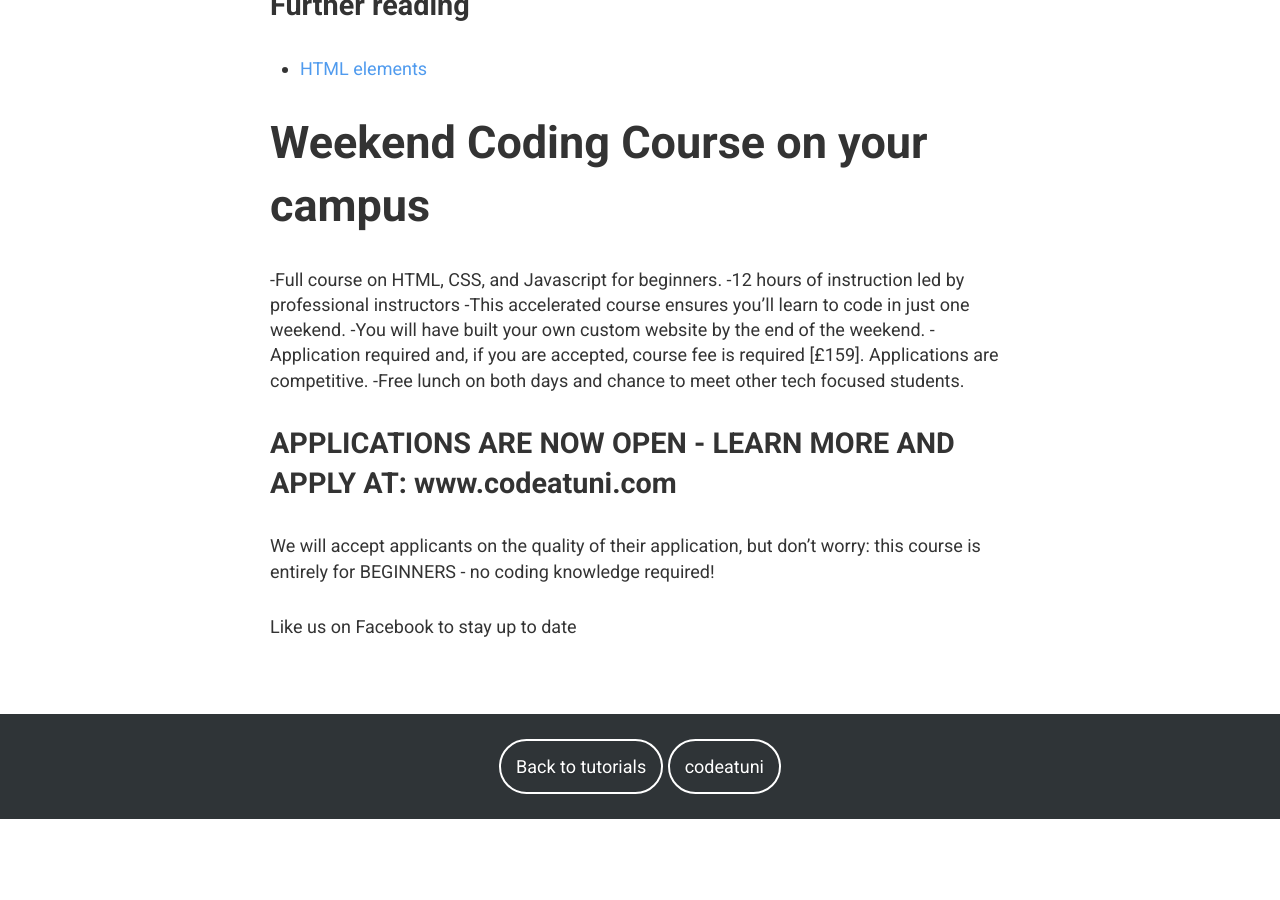
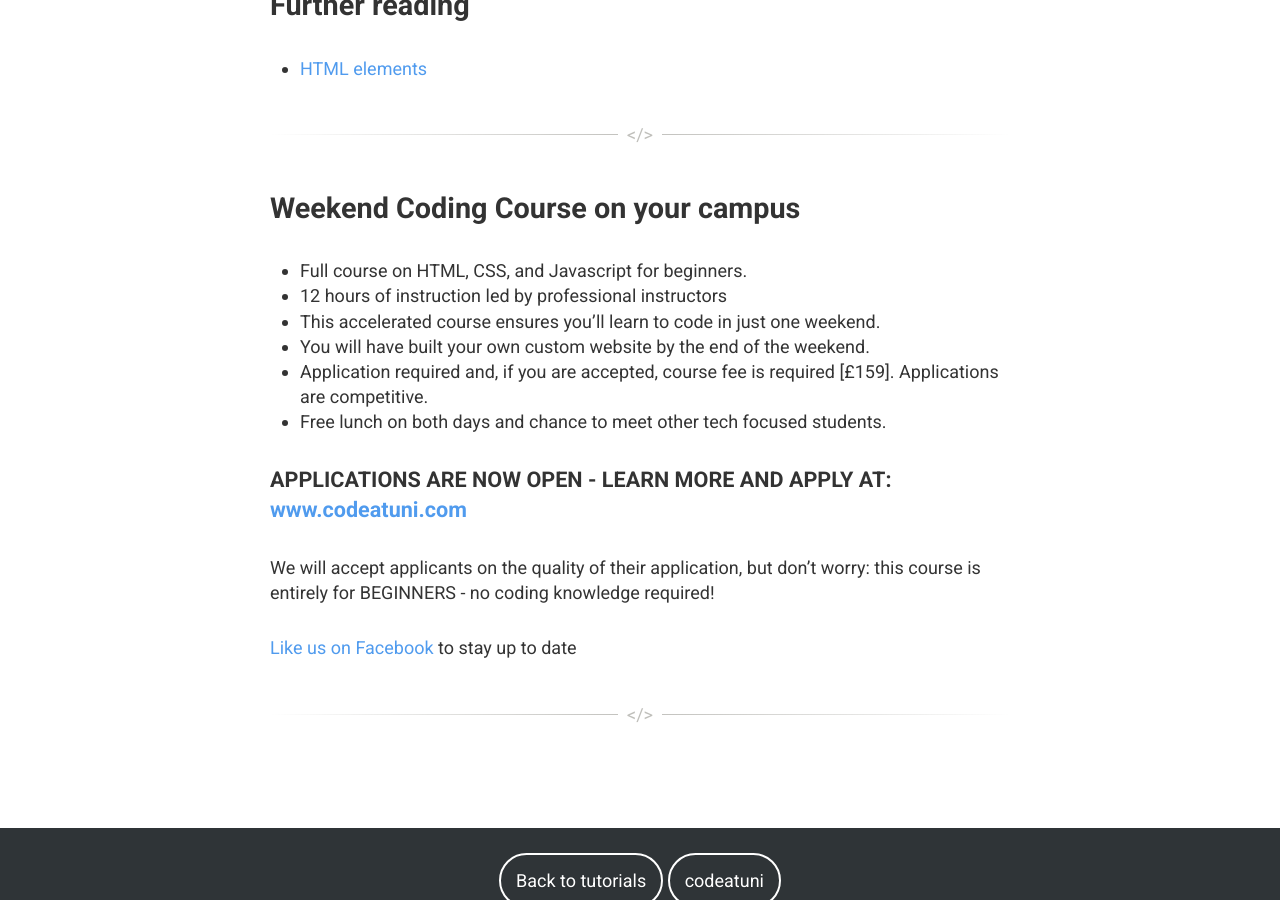
Before and after one commit to Code-At-Uni/guides, a Jekyll site: the page built from lessons/lesson0/tutorial.md, in a window 1280 px wide and 900 px high, scrolled down 13461 px. Built offline with Jekyll 4.4.1, drawn with Linux system fonts in a browser that asks for light colours; before the commit the page ends 14280 px from its top, so only the background shows below that; part of the change alters nothing that is shown.

Commit message:
more updates to footer copy

```diff
--- a/lessons/lesson0/tutorial.md
+++ b/lessons/lesson0/tutorial.md
@@ -498,17 +498,21 @@ If there is something you did not understand or want to give us some feedback,
 
 * [HTML elements](https://developer.mozilla.org/en/docs/Web/HTML/Element)
 
-# Weekend Coding Course on your campus
+-----
 
--Full course on HTML, CSS, and Javascript for beginners.
--12 hours of instruction led by professional instructors
--This accelerated course ensures you'll learn to code in just one weekend.
--You will have built your own custom website by the end of the weekend.
--Application required and, if you are accepted, course fee is required [£159]. Applications are competitive.
--Free lunch on both days and chance to meet other tech focused students.
+## Weekend Coding Course on your campus
 
-## APPLICATIONS ARE NOW OPEN - LEARN MORE AND APPLY AT: www.codeatuni.com
+- Full course on HTML, CSS, and Javascript for beginners.
+- 12 hours of instruction led by professional instructors
+- This accelerated course ensures you'll learn to code in just one weekend.
+- You will have built your own custom website by the end of the weekend.
+- Application required and, if you are accepted, course fee is required [£159]. Applications are competitive.
+- Free lunch on both days and chance to meet other tech focused students.
+
+### APPLICATIONS ARE NOW OPEN - LEARN MORE AND APPLY AT: [www.codeatuni.com](http://www.codeatuni.com/)
 
 We will accept applicants on the quality of their application, but don't worry: this course is entirely for BEGINNERS - no coding knowledge required!
 
-Like us on Facebook to stay up to date
+[Like us on Facebook](https://www.facebook.com/CodeatUni1) to stay up to date
+
+-----
```
